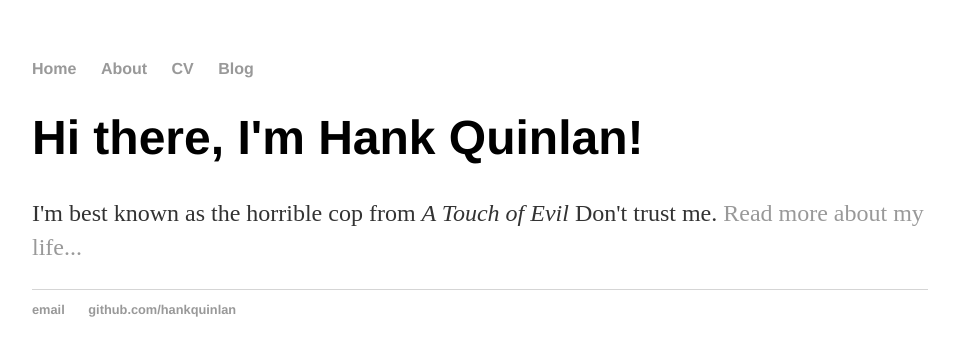
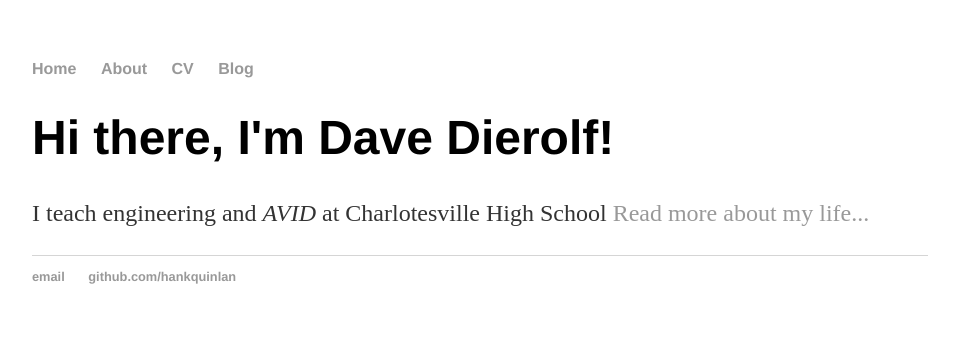
Before and after one commit to david-dierolf/david-dierolf.github.io, a Jekyll site: the page built from index.html, in a window 1280 px wide. Shown: the top 356 px of the page, without its empty margins (160-1119 px from the left). Built offline with Jekyll 4.4.1, drawn with Linux system fonts in a browser that asks for light colours.

Commit message:
personalize home page

```diff
--- a/index.html
+++ b/index.html
@@ -3,6 +3,7 @@ layout: default
 title: Hank Quinlan, Horrible Cop
 ---
 <div class="blurb">
-	<h1>Hi there, I'm Hank Quinlan!</h1>
-	<p>I'm best known as the horrible cop from <em>A Touch of Evil</em> Don't trust me. <a href="/about">Read more about my life...</a></p>
+	<h1>Hi there, I'm Dave Dierolf!</h1>
+	<p>I teach engineering and <em>AVID</em> at Charlotesville High School
+		<a href="/about">Read more about my life...</a></p>
 </div><!-- /.blurb -->
```
